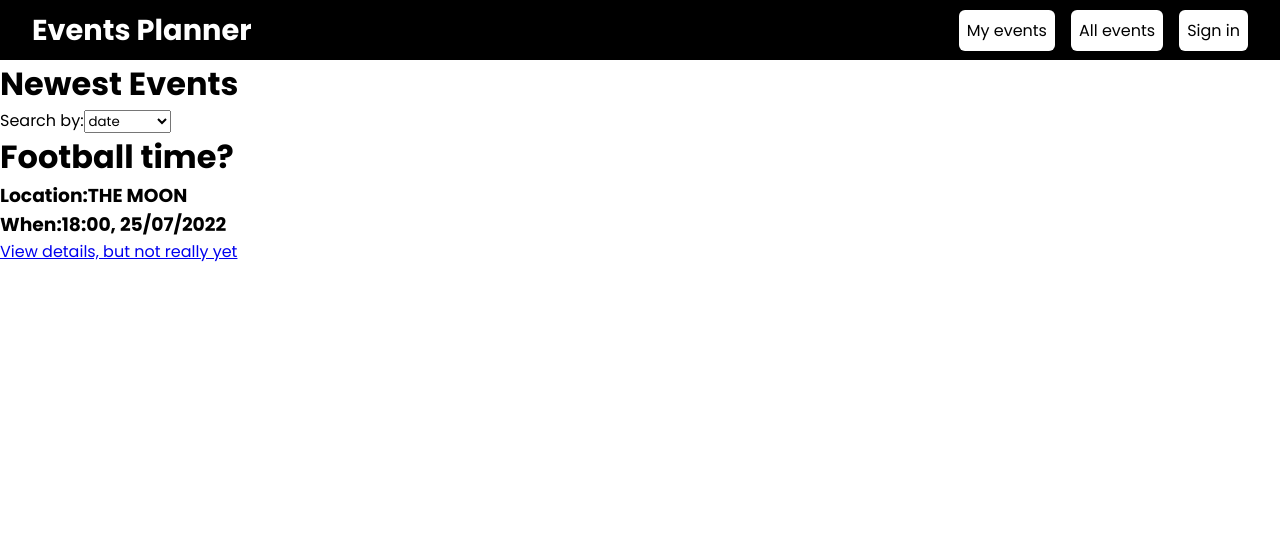
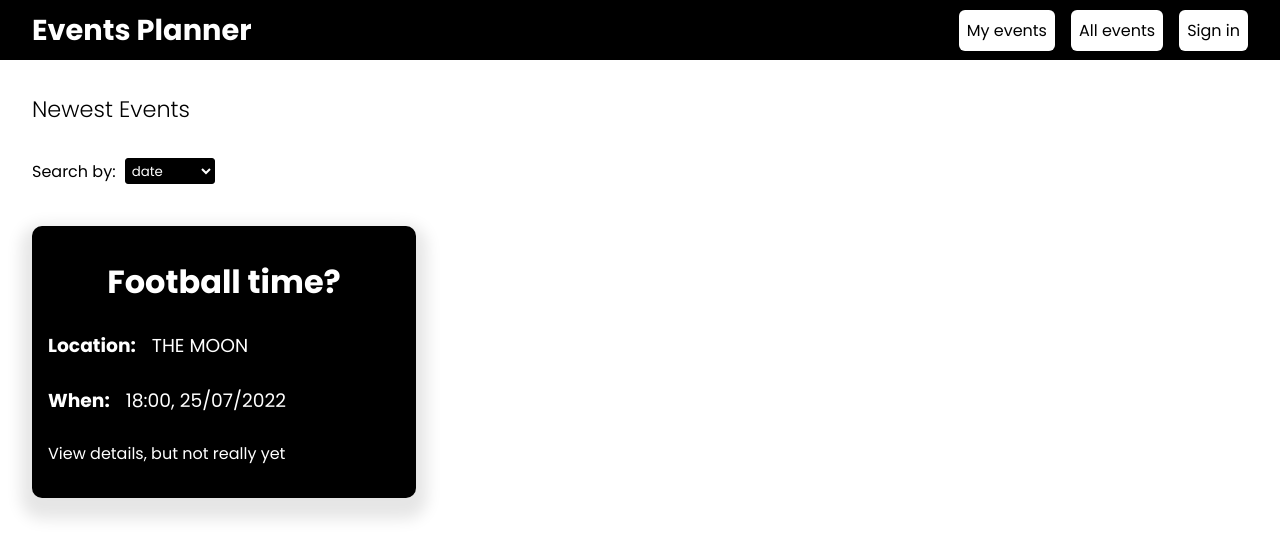
Before and after one commit to mernsummerproject2022/frontend, a React (Create React App) app in the folder event-planner/: page /events in a window 1280 px wide. Shown: the top 558 px of the page. Built offline with nearby package versions, Linux system fonts and the light colour scheme.

Commit message:
updated css for events page

```diff
--- a/event-planner/src/Styling/event-container.css
+++ b/event-planner/src/Styling/event-container.css
@@ -0,0 +1,27 @@
+.eventContainer{
+    width: 30%;
+    background-color: #000;
+    color: #fff;
+    border-radius: 10px;
+    display: flex;
+    flex-direction: column;
+    gap: 1.6rem;
+    padding: 2rem 1rem;
+    margin: 2rem;
+    box-shadow: 0px 10px 15px 11px rgba(0,0,0,0.1);
+  }
+
+  .eventContainer h1{
+    text-align: center;
+  }
+
+
+  .eventContainer a{
+    color: #fff;
+    text-decoration: none;
+  }
+
+  .eventContainer span{
+    font-weight: 400;
+    margin-left: 1rem;
+  }
--- a/event-planner/src/Styling/events-page.css
+++ b/event-planner/src/Styling/events-page.css
@@ -0,0 +1,27 @@
+.newest_events{
+    margin: 2rem 2rem 0 2rem;
+    font-size: 1.4rem;
+    font-weight: 300;
+    border-radius: 3px;
+}
+
+.events_page{
+    display: flex;
+    flex-direction: column;
+    justify-content: center;
+}
+
+.search{
+    margin: 2rem 0 0.6rem 2rem;
+    display: flex;
+    align-items: center;
+    gap: 0.6rem;
+}
+
+.search select{
+    border: 1px solid #000;
+    background-color: #000;
+    color: #fff;
+    border-radius: 3px;
+    padding: 0.1rem;
+}
```
